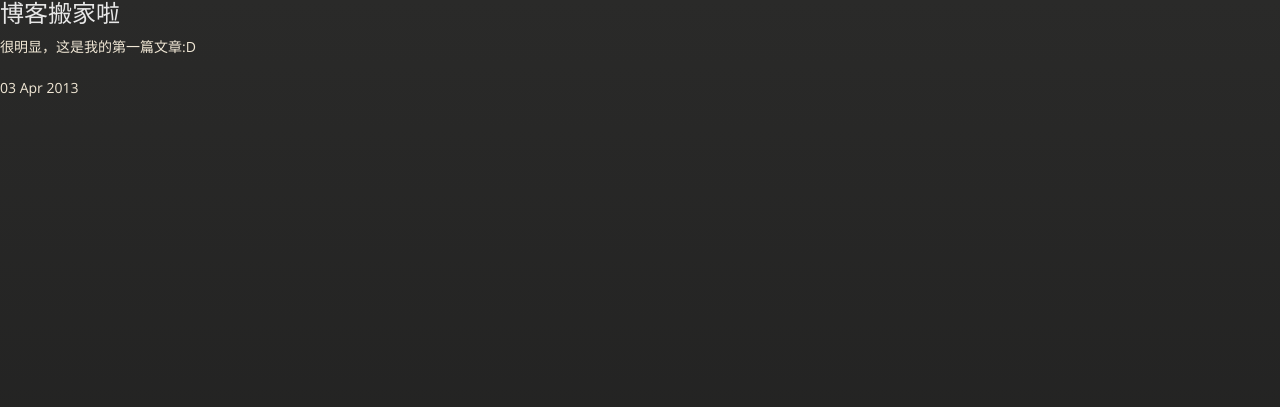
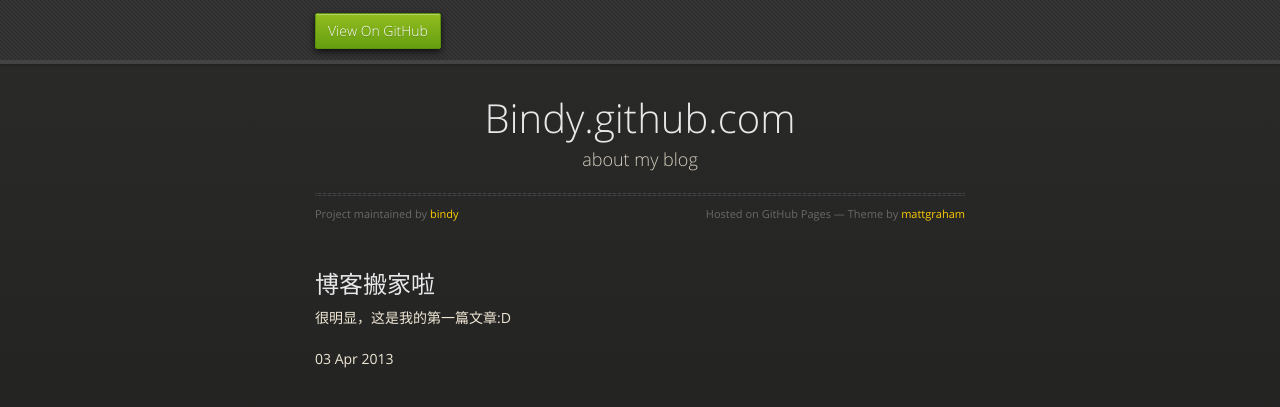
Before and after one commit to bindy/bindy.github.com, a Jekyll site: the page built from _posts/2013-04-03-hello-world.html, in a window 1280 px wide. Shown: the top 407 px of the page. Built offline with Jekyll 4.4.1, drawn with Linux system fonts in a browser that asks for light colours; nearby versions of some CDN libraries.

Commit message:
fix style

```diff
--- a/_layouts/style_mattgraham_post.html
+++ b/_layouts/style_mattgraham_post.html
@@ -18,7 +18,27 @@
 
   </head>
   <body>
+          <div id="header">
+        <nav>
+          <li class="fork"><a href="https://github.com/bindy">View On GitHub</a></li>
+        </nav>
+      </div><!-- end header -->
+
+    <div class="wrapper">
+
+      <section>
+        <div id="title">
+          <h1>Bindy.github.com</h1>
+          <p>about my blog</p>
+          <hr>
+          <span class="credits left">Project maintained by <a href="https://github.com/bindy">bindy</a></span>
+          <span class="credits right">Hosted on GitHub Pages &mdash; Theme by <a href="http://twitter.com/#!/michigangraham">mattgraham</a></span>
+        </div>
+        <div id="content">
       {{ content }}
+      </div>
+    </section>
 
+    </div>
   </body>
 </html>
```
